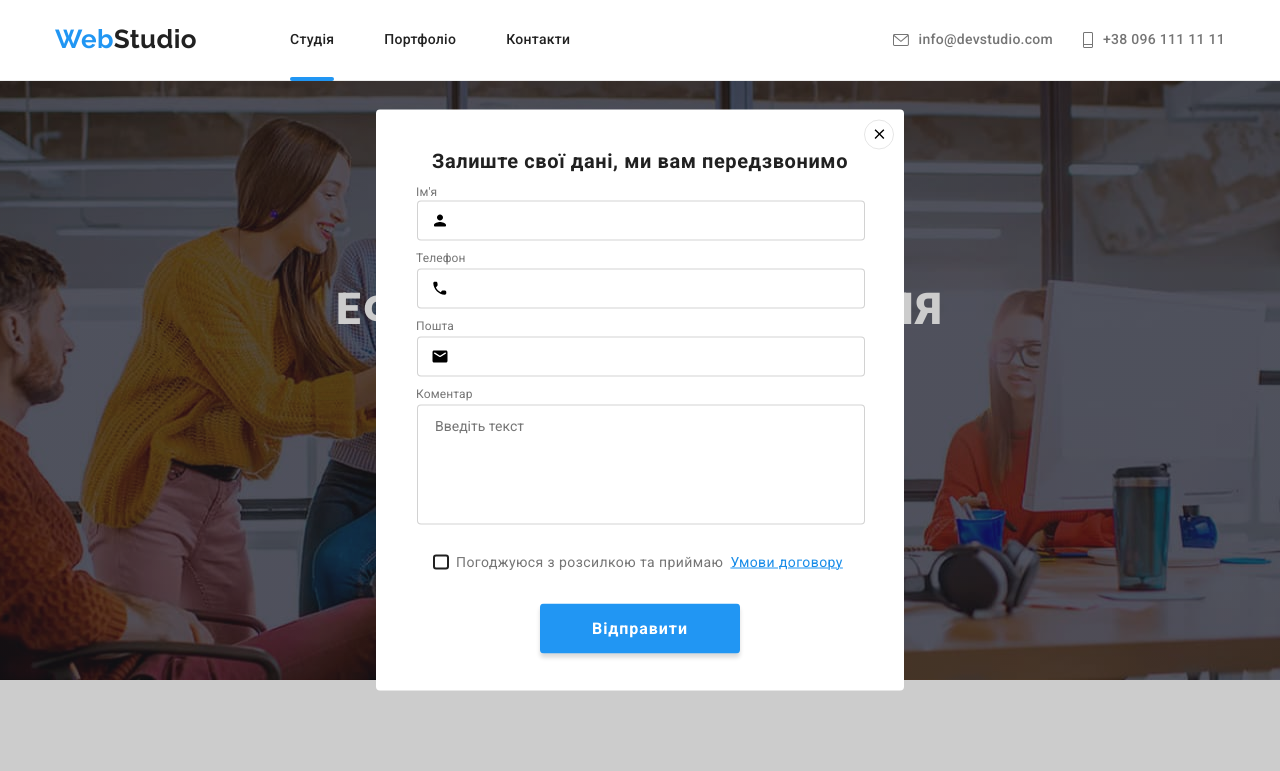
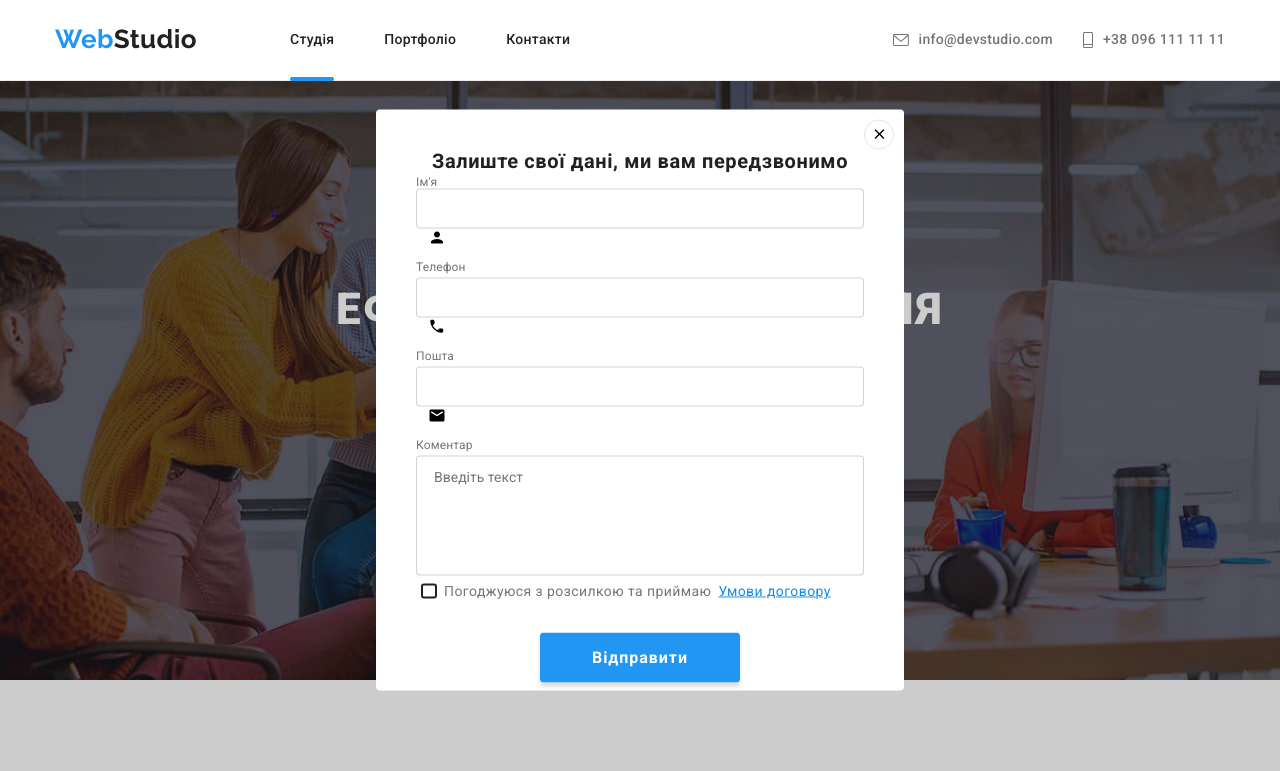
Before and after one commit to gitdenlev/goit-markup-hw-06, a plain HTML site: page index.html in a window 1280 px wide. Both pictures are taken after a click on the button "Замовити послугу". Shown: the top 771 px of the page. Drawn offline with Linux system fonts and the light colour scheme.

Commit message:
Update hw-06

```diff
--- a/css/styles.css
+++ b/css/styles.css
@@ -663,6 +663,7 @@ footer {
   transform: translate(-50%, -50%) scaleY(1);
   transition: transform 250ms linear;
   border-radius: 4px;
+  padding: 40px;
 }
 
 .modal-close {
@@ -703,7 +704,6 @@ footer {
   text-align: center;
   letter-spacing: 0.03em;
   color: var(--secondary-text-color);
-  margin-top: 40px;
   align-items: center;
   text-align: center;
   justify-content: center;
@@ -713,8 +713,6 @@ footer {
   height: 40px;
   border: 1px solid rgba(33, 33, 33, 0.2);
   border-radius: 4px;
-  margin-right: 39px;
-  margin-top: 28px;
   outline: transparent;
   text-indent: 42px;
   transition: 250ms cubic-bezier(0.4,0,0.2,1);
@@ -724,9 +722,7 @@ footer {
 }
 
 .modal-input-name {
-  position: absolute;
-  left: 55px;
-  margin-top: 39px;
+  margin-left: 12px;
   transition: 250ms cubic-bezier(0.4,0,0.2,1);
 }
 .modal-input-name:hover{
@@ -734,18 +730,14 @@ footer {
 }
 
 .modal-input-phone {
-  position: absolute;
-  left: 55px;
-  margin-top: 39px;
+  margin-left: 12px;
   transition: 250ms cubic-bezier(0.4,0,0.2,1);
 }
 .modal-input-phone:hover {
   fill: var(--accent-color);
 }
 .modal-input-mail {
-  position: absolute;
-  left: 55px;
-  margin-top: 39px;
+  margin-left: 12px;
   transition: 250ms cubic-bezier(0.4,0,0.2,1);
 }
 .modal-input-mail:hover {
@@ -753,11 +745,10 @@ footer {
 }
 .input-label {
   display: block;
-  margin-left: 41px;
 }
 
 .form-title {
-  position: absolute;
+  display: block;
   font-family: "Roboto";
   font-style: normal;
   font-weight: 400;
@@ -767,10 +758,8 @@ footer {
   color: var(--primary-text-color);
   margin-top: 10px;
   margin-bottom: 4px;
-  left: 40px;
 }
 .form-title-name {
-  position: absolute;
   font-family: "Roboto";
   font-style: normal;
   font-weight: 400;
@@ -783,12 +772,10 @@ footer {
   left: 40px;
 }
 .form-textarea {
-  position: absolute;
   width: 448px;
   height: 120px;
   border: 1px solid rgba(33, 33, 33, 0.2);
   border-radius: 4px;
-  margin-top: 28px;
   left: 41px;
   text-indent: 15px;
   padding-top: 12px;
@@ -826,7 +813,6 @@ footer {
   color: var(--white-color);
 }
 .form-btn {
-  position: absolute;
   width: 200px;
   height: 50px;
   background-color: var(--accent-color);
@@ -844,17 +830,12 @@ footer {
   align-items: center;
   text-align: center;
   margin-top: 30px;
-  margin-left: 164px;
-}
-.input-check {
-  position: absolute;
+  margin-left: 124px;
 }
 .check-icon{
   transition: 250ms cubic-bezier(0.4,0,0.2,1);
 }
 .check-text {
-  margin-left: 52px;
-  margin-top: 173px;
   font-size: 14px;
   line-height: 24px;
   letter-spacing: 0.03em;
@@ -891,7 +872,6 @@ footer {
 }
 .email-area{
   font-family: "Roboto",sans-serif;
-  position: absolute;
   width: 358px;
   height: 50px;
   border: 1px solid rgba(255, 255, 255, 0.3);
@@ -949,6 +929,7 @@ footer {
 
 .bnt-icon {
   vertical-align: middle;
+  margin-left: 10px;
 }
 .footer-input{
   margin-top: 20px;
--- a/index.html
+++ b/index.html
@@ -466,20 +466,19 @@
         </div>
         <div class="box-email-to">
           <p class="footer-email-to">підпишіться на розсилку</p>
-          <form action="" class="modal-form">
-           <label for="email-input">
-            <input class="footer-input" name="text" placeholder="E-mail" type="email" id="email-input"></input>
-          <button type="submit" class="form-bnt">
+          <form class="modal-form">
+           <label>
+            <input class="footer-input" name="text" placeholder="E-mail" type="email" id="email-input">
+          </label>
+            <button type="submit" class="form-bnt">
             Підписатися
-            <span class="btn-teleg">
             <svg class="bnt-icon" width="24" height="24">
               <use href="./svg/icons.svg#icon-telegram"></use>
             </svg>
-            </span>
           </button>
-          </label>
           </form>
           </div>
+        </div>
     </footer>
     <div class="backdrop is-hidden" data-modal>
       <div class="modal">
@@ -521,8 +520,13 @@
             name="policy"
             id="privacy"/>
             <label for="privacy" class="check-text">
+              <input
+            class="input-check unseen"
+            type="checkbox"
+            name="policy"
+            id="privacy"/>
             <span>
-              <svg class="check-icon" width="16" heigh="15">
+              <svg class="check-icon" width="16" height="15">
                 <use href="./svg/icons.svg#icon-vector"></use>
               </svg>
             </span>
```
Also changed, not shown: portfolio.html (+12 -13 lines).
